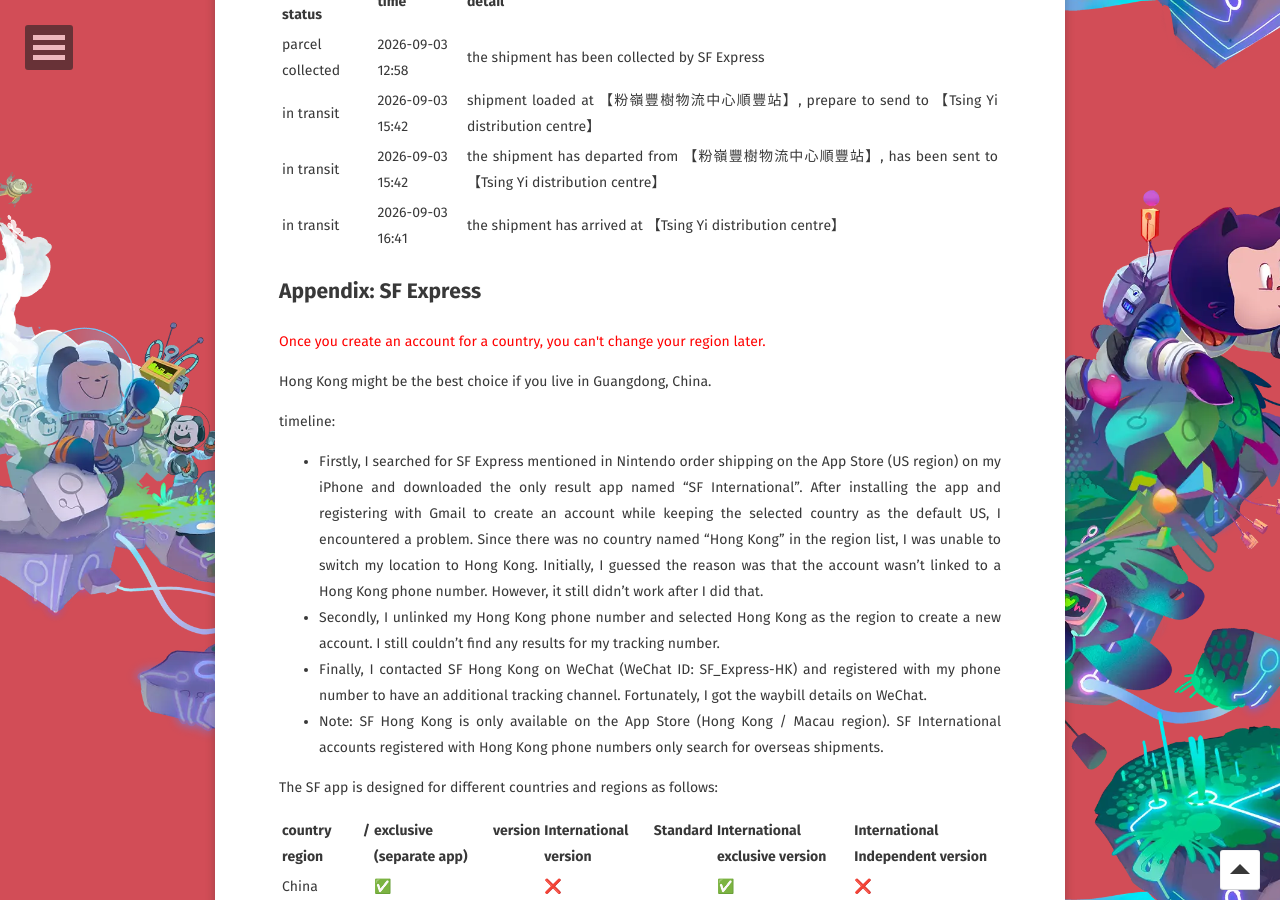
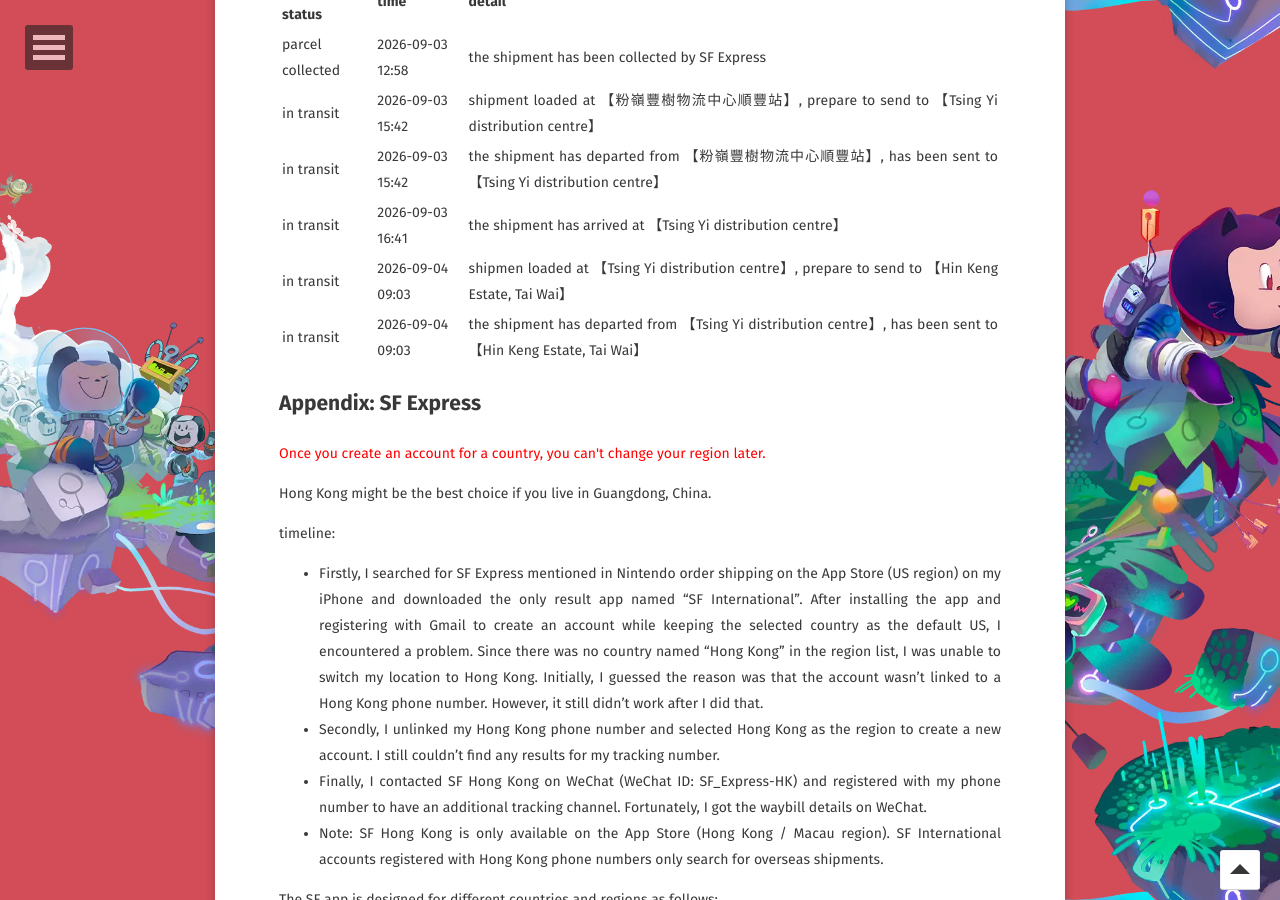
Before and after one commit to WebPavel/WebPavel.github.io, a Jekyll site: the page built from _posts/2026-08-31-purchase-Switch2-from-Nintendo-Store-in-Hong-Kong.md, in a window 1280 px wide and 900 px high, scrolled down 3520 px. Built offline with Jekyll 4.4.1, drawn with Linux system fonts in a browser that asks for light colours; some web fonts are replaced; comment, search, counter and statistics services are not loaded.

Commit message:
feat: update on the latest progress of Switch2 purchase.

```diff
--- a/_posts/2026-08-31-purchase-Switch2-from-Nintendo-Store-in-Hong-Kong.md
+++ b/_posts/2026-08-31-purchase-Switch2-from-Nintendo-Store-in-Hong-Kong.md
@@ -106,12 +106,14 @@
 | courier         | 007932              |                                                                                        |
 | pick-up time    | 2026-09-03 13:00:24 |                                                                                        |
 
-| shipment status  | time             | detail                                                                                                       |
-|------------------|------------------|--------------------------------------------------------------------------------------------------------------|
-| parcel collected | 2026-09-03 12:58 | the shipment has been collected by SF Express                                                                |
-| in transit       | 2026-09-03 15:42 | shipment loaded at 【粉嶺豐樹物流中心順豐站】, prepare to send to 【Tsing Yi distribution centre】           |
-| in transit       | 2026-09-03 15:42 | the shipment has departed from 【粉嶺豐樹物流中心順豐站】, has been sent to 【Tsing Yi distribution centre】 |
-| in transit       | 2026-09-03 16:41 | the shipment has arrived at 【Tsing Yi distribution centre】                                                 |
+| shipment status  | time             | detail                                                                                                         |
+|------------------|------------------|----------------------------------------------------------------------------------------------------------------|
+| parcel collected | 2026-09-03 12:58 | the shipment has been collected by SF Express                                                                  |
+| in transit       | 2026-09-03 15:42 | shipment loaded at 【粉嶺豐樹物流中心順豐站】, prepare to send to 【Tsing Yi distribution centre】             |
+| in transit       | 2026-09-03 15:42 | the shipment has departed from 【粉嶺豐樹物流中心順豐站】, has been sent to 【Tsing Yi distribution centre】   |
+| in transit       | 2026-09-03 16:41 | the shipment has arrived at 【Tsing Yi distribution centre】                                                   |
+| in transit       | 2026-09-04 09:03 | shipmen loaded at 【Tsing Yi distribution centre】, prepare to send to 【Hin Keng Estate, Tai Wai】            |
+| in transit       | 2026-09-04 09:03 | the shipment has departed from 【Tsing Yi distribution centre】, has been sent to 【Hin Keng Estate, Tai Wai】 |
 
 ## Appendix: SF Express
 
```
